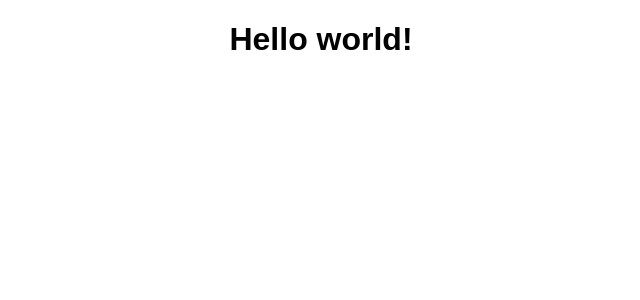
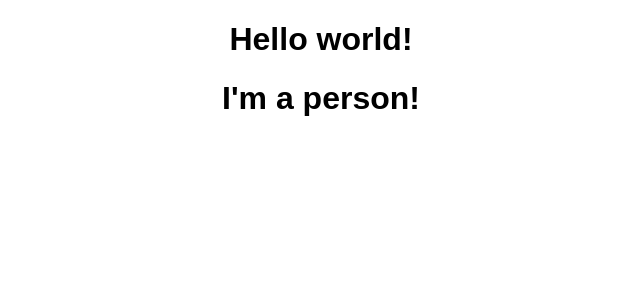
Before and after one commit to javiergranados/react-complete-guide, a React (Create React App) app: page / in a window 1280 px wide. Shown: the top 300 px of the page, without its empty margins (319-959 px from the left). Built offline with nearby package versions, Linux system fonts and the light colour scheme.

Commit message:
Added new component

```diff
--- a/src/App.js
+++ b/src/App.js
@@ -1,11 +1,13 @@
 import React, { Component } from 'react'
 import './App.css'
+import Person from './Person/Person'
 
 class App extends Component {
   render () {
     return (
       <div className='App'>
         <h1>Hello world!</h1>
+        <Person />
       </div>
     )
   }
--- /dev/null
+++ b/src/Person/Person.js
@@ -0,0 +1,7 @@
+import React from 'react'
+
+const person = () => {
+  return <h1>I'm a person!</h1>
+}
+
+export default person
```
